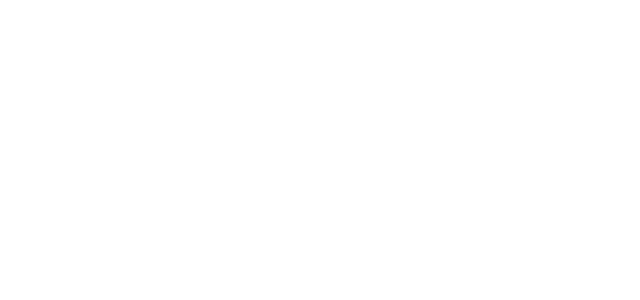
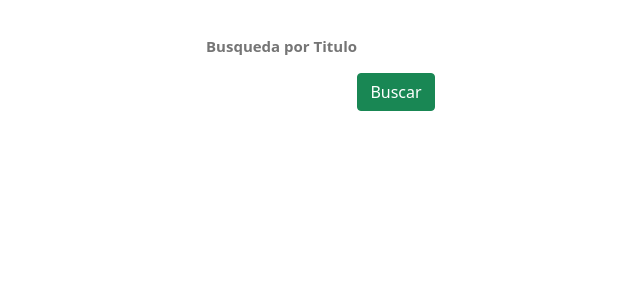
Before and after one commit to johancuervo/PruebasFeResuelve, a React (Create React App) app in the folder ghiblife/: page /Filter in a window 1280 px wide. Before the commit this address had no page. Shown: the top 300 px of the page, without its empty margins (244-884 px from the left). Built offline with nearby package versions, Linux system fonts and the light colour scheme.

Commit message:
create search and structure api

```diff
--- a/ghiblife/src/App.js
+++ b/ghiblife/src/App.js
@@ -1,14 +1,16 @@
 import React from "react";
 import { BrowserRouter, Route, Routes } from "react-router-dom";
-import CollectionList from "./components/Collections";
-import CollectionFilters from "./components/Filters";
+
+import publicRoutes from "./routes";
+
 /*Main component*/
 const App = () => {
   return (
     <BrowserRouter>
       <Routes>
-        <Route path="/" element={<CollectionList />} />
-        <Route path="/Filters" element={<CollectionFilters />} />
+        {publicRoutes.map(({ path, element }, index) => (
+          <Route path={path} element={element} key={index} />
+        ))}
       </Routes>
     </BrowserRouter>
   );
--- a/ghiblife/src/components/Filters/index.js
+++ b/ghiblife/src/components/Filters/index.js
@@ -1,4 +1,4 @@
-const CollectionFilters = () => {
-  return "hola soy tu amigo";
+const CollectionFilter = () => {
+  return "HOLA MI NOMBRE ES FRILEJON";
 };
-export default CollectionFilters;
+export default CollectionFilter;
--- a/ghiblife/src/components/searchBar/index.js
+++ b/ghiblife/src/components/searchBar/index.js
@@ -1,12 +1,19 @@
 import PropTypes from "prop-types";
+import { useNavigate } from "react-router-dom";
 
 import "../../assets/css/SearchBar.css";
 import { searchCollection } from "../../helpers/be_helper";
 const SearchBar = ({ search, setSearch, setCollections }) => {
+
+
+
+  const navigate = useNavigate();
+
   //change for event
   const handleChange = async (e) => {
     setSearch(e.target.value);
     const resultCollection = await searchCollection(e.target.value);
+    navigate(`?q=${e.target.value}`);
     setCollections(resultCollection);
   };
   console.log(search);
--- /dev/null
+++ b/ghiblife/src/routes/index.js
@@ -0,0 +1,8 @@
+import CollectionList from "../components/Collections";
+import SearchBar from "../components/searchBar";
+
+const publicRoutes = [
+  { path: "/", element: <CollectionList /> },
+  { path: "/Filter", element: <SearchBar /> },
+];
+export default publicRoutes;
```
